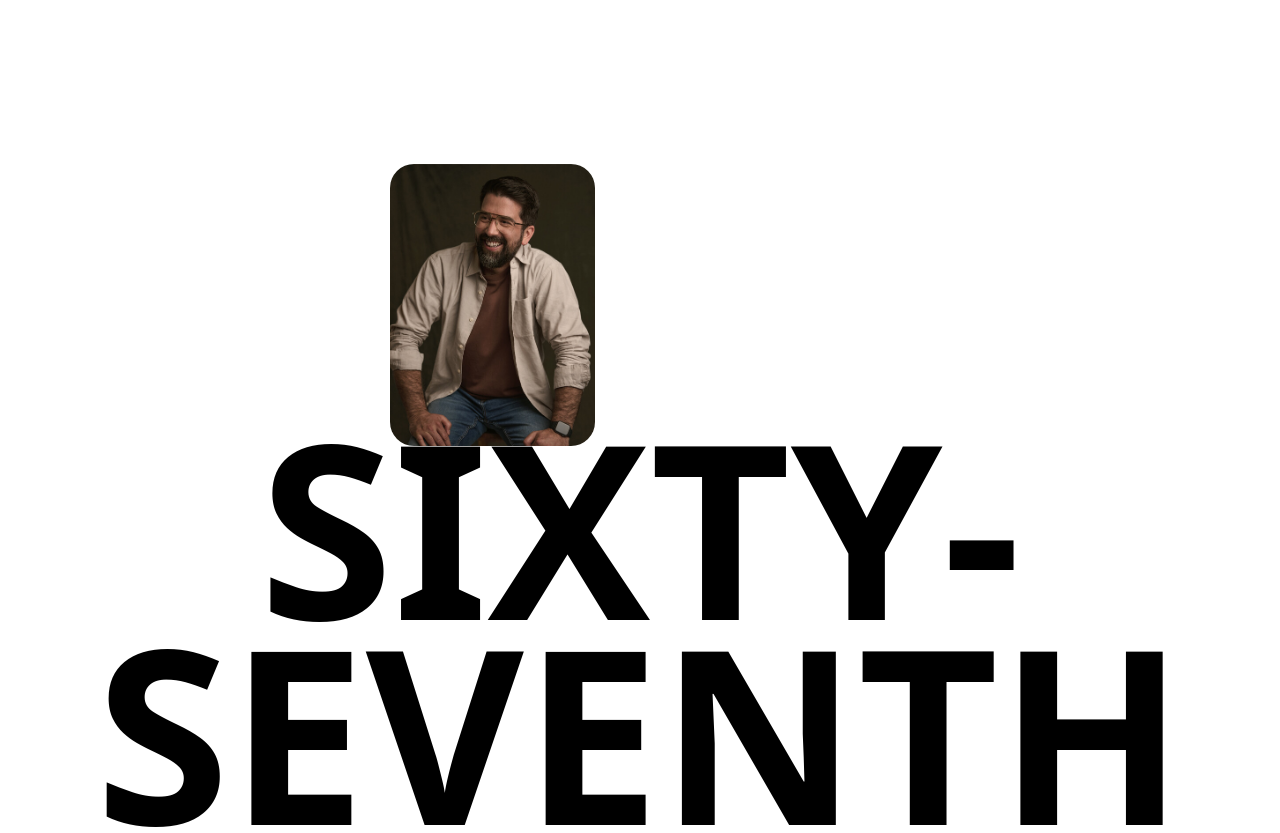
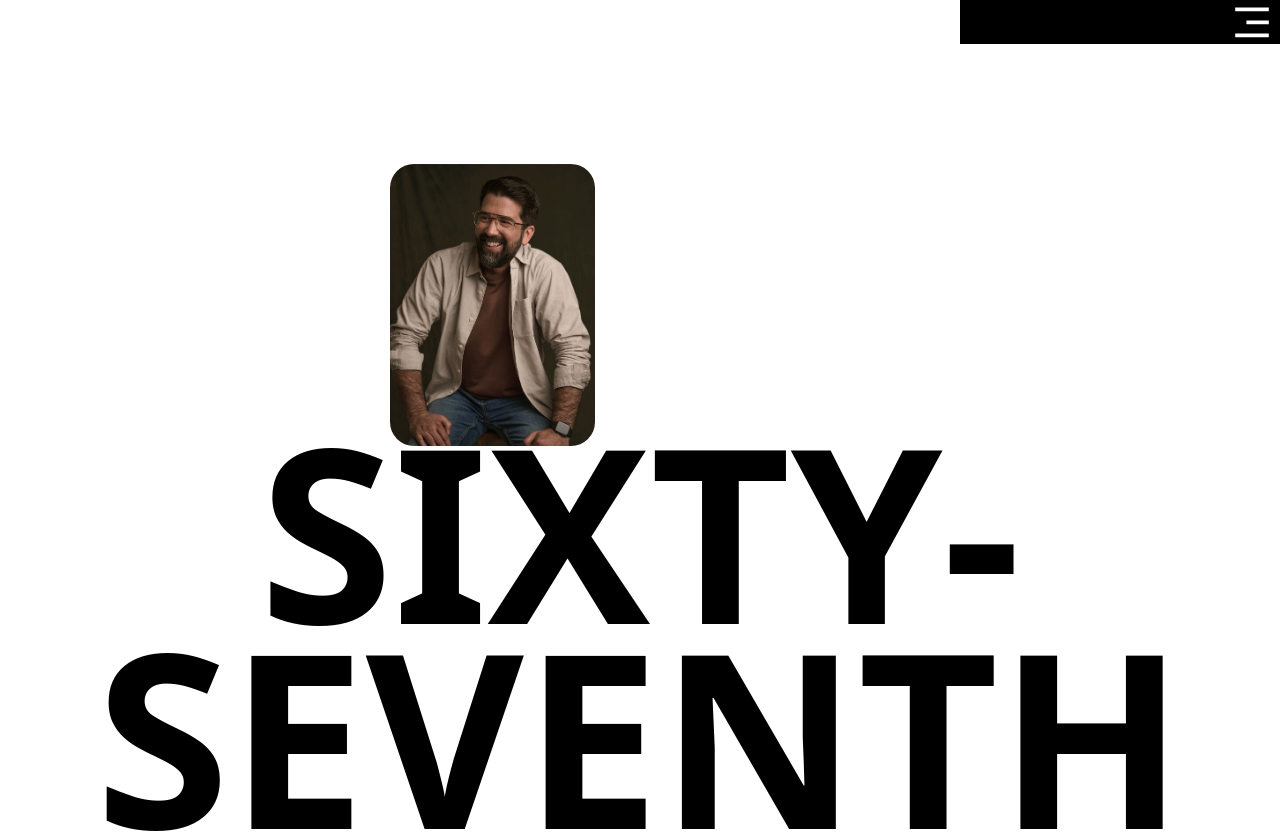
Before and after one commit to SURAJ-PARMAR2005/React_GSAP_PROJECT, a React (Vite) app in the folder GSAP_REACT_PROJECT/: page /agency in a window 1280 px wide. Shown: the top 833 px of the page. Built offline with nearby package versions, Linux system fonts and the light colour scheme.

Commit message:
Added a navbar on both home and agency pages

```diff
--- a/GSAP_REACT_PROJECT/src/App.jsx
+++ b/GSAP_REACT_PROJECT/src/App.jsx
@@ -2,11 +2,13 @@
 import Home from './pages/Home';
 import Projects from './pages/Projects';
 import Agents from './pages/Agents';
+import Navbar from './Components/Navigation/Navbar';
 
 
 const App = () => {
   return (
     <div >
+      <Navbar />
       <Routes>
       <Route path='/' element={<Home />} />
       <Route  path='/agency' element={<Agents />} />
--- /dev/null
+++ b/GSAP_REACT_PROJECT/src/Components/Navigation/Navbar.jsx
@@ -0,0 +1,52 @@
+import React from "react";
+import { useRef ,useState} from "react";
+// import assets from "../../assets/asset";
+
+const Navbar = () => {
+  const navGreenRef = useRef(null);
+    const [color,setColor] = useState(false);
+
+
+  return (
+    <div className="flex fixed top-0 w-full items-start justify-between z-4 ">
+      <div className="p-4 h-[7vw] w-[15vw]">
+        <svg
+          fill="white"
+          xmlns="http://www.w3.org/2000/svg"
+          width="103"
+          height="44"
+          viewBox="0 0 103 44"
+        >
+          <path
+            fill-rule="evenodd"
+            d="M35.1441047,8.4486911 L58.6905011,8.4486911 L58.6905011,-1.3094819e-14 L35.1441047,-1.3094819e-14 L35.1441047,8.4486911 Z M20.0019577,0.000230366492 L8.83414254,25.3433089 L18.4876971,25.3433089 L29.5733875,0.000230366492 L20.0019577,0.000230366492 Z M72.5255345,0.000691099476 L72.5255345,8.44846073 L94.3991559,8.44846073 L94.3991559,16.8932356 L72.5275991,16.8932356 L72.5275991,19.5237906 L72.5255345,19.5237906 L72.5255345,43.9274346 L102.80937,43.9274346 L102.80937,35.4798953 L80.9357483,35.4798953 L80.9357483,25.3437696 L94.3996147,25.3428482 L94.3996147,16.8953089 L102.80937,16.8953089 L102.80937,0.000691099476 L72.5255345,0.000691099476 Z M-1.30398043e-14,43.9278953 L8.78642762,43.9278953 L8.78642762,0.0057591623 L-1.30398043e-14,0.0057591623 L-1.30398043e-14,43.9278953 Z M58.6849955,8.4486911 L43.1186904,43.9274346 L52.3166592,43.9274346 L67.9877996,8.4486911 L58.6849955,8.4486911 Z M18.4688864,25.3437696 L26.7045278,43.9278953 L36.2761871,43.9278953 L28.1676325,25.3375497 L18.4688864,25.3437696 Z"
+          ></path>
+        </svg>
+      </div>
+      <div
+        onMouseEnter={() => {
+          navGreenRef.current.style.height = "100%";
+          setColor(true);
+        }}
+        onMouseLeave={() => {
+          navGreenRef.current.style.height = "0%";
+          setColor(false)
+        }}
+        className="bg-black relative h-11 w-80 hover:cursor-pointer"
+      >
+        <div
+          ref={navGreenRef}
+          className="bg-[#D3FD50] absolute top-0 h-0 transition-all w-full"
+        >
+         <div className="mx-1 ml-65 h-[3.5vw] w-[5vw]">
+           <svg className="h-full w-full" xmlns="http://www.w3.org/2000/svg" viewBox="0 0 24 24" fill="currentColor"  style={{ color: color ? "black" : "white" }}  ><path d="M3 4H21V6H3V4ZM9 11H21V13H9V11ZM3 18H21V20H3V18Z"></path></svg>
+          </div>
+          <div className="relative"></div>
+        </div>
+
+      </div>
+    </div>
+  );
+};
+
+export default Navbar;
--- a/GSAP_REACT_PROJECT/src/assets/asset.js
+++ b/GSAP_REACT_PROJECT/src/assets/asset.js
@@ -7,7 +7,7 @@
 import image6 from "./img6.jpg";
 import image7 from "./img7.jpg";
 import image8 from "./img8.jpg";
-
+import menu from "./menu-5-line.svg"
 
  const assets = {
     Video,
@@ -18,7 +18,8 @@
     image5,
     image6,
     image7,
-    image8
+    image8,
+    menu
 }
 
 export default assets;
--- a/GSAP_REACT_PROJECT/src/pages/Agents.jsx
+++ b/GSAP_REACT_PROJECT/src/pages/Agents.jsx
@@ -47,7 +47,7 @@
 
   return (
     <div>
-    <div className="section1">
+    <div className="section1 relative py-1">
       <div ref={imageDivRef} className=" overflow-hidden h-[22vw] w-[16vw] rounded-3xl top-29 absolute left-[30.5%]">
         <img ref={imageRef} className="h-full w-full object-cover" src="https://k72.ca/images/teamMembers/Carl_480x640.jpg?w=480&h=640&fit=crop&s=f0a84706bc91a6f505e8ad35f520f0b7" alt="" />
       </div>
--- a/GSAP_REACT_PROJECT/src/pages/Projects.jsx
+++ b/GSAP_REACT_PROJECT/src/pages/Projects.jsx
@@ -3,6 +3,7 @@
 const Projects = () => {
   return (
     <div>
+
     </div>
   )
 }
```
Also changed, not shown: GSAP_REACT_PROJECT/src/assets/menu-5-line.svg (added).
